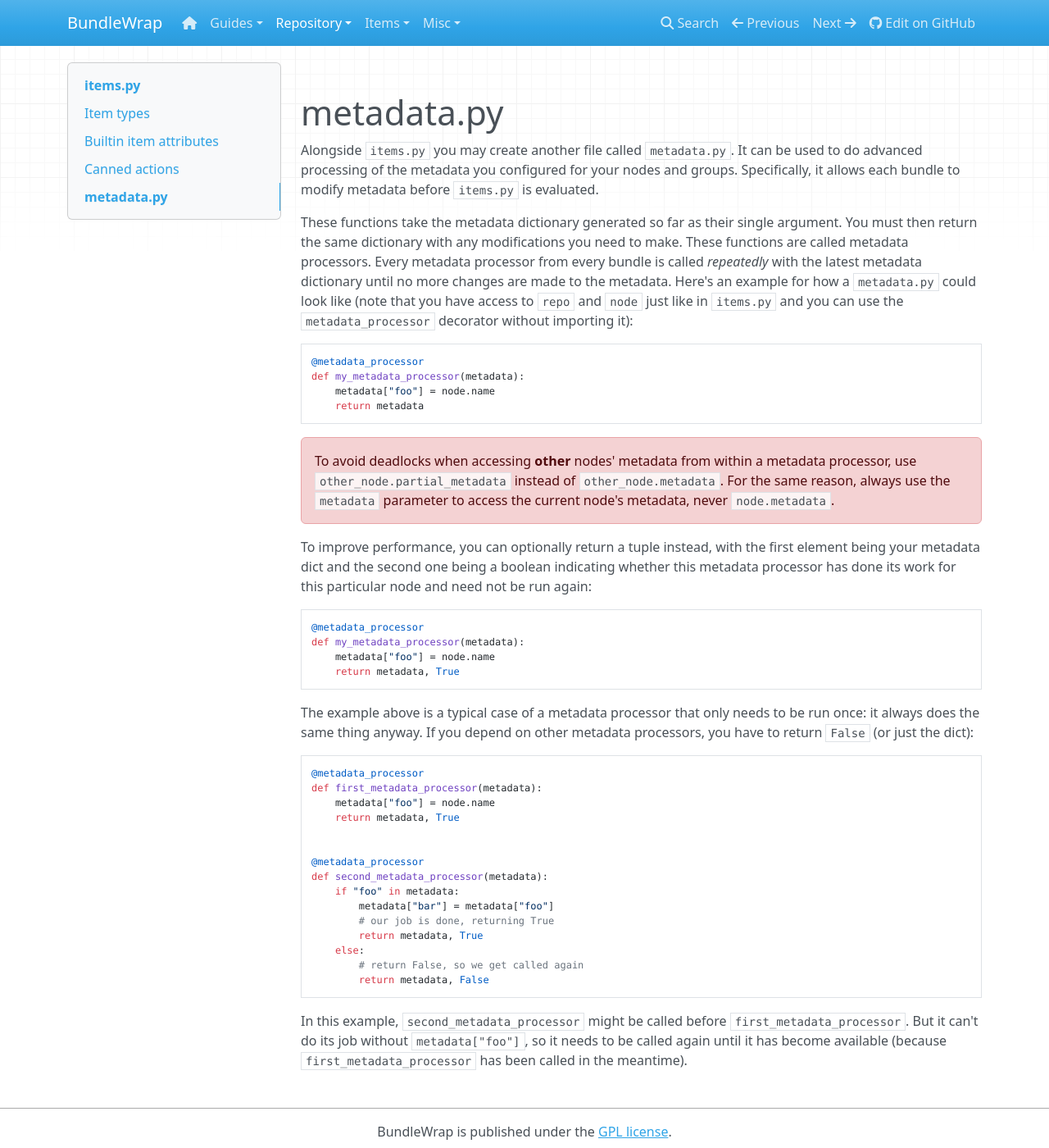
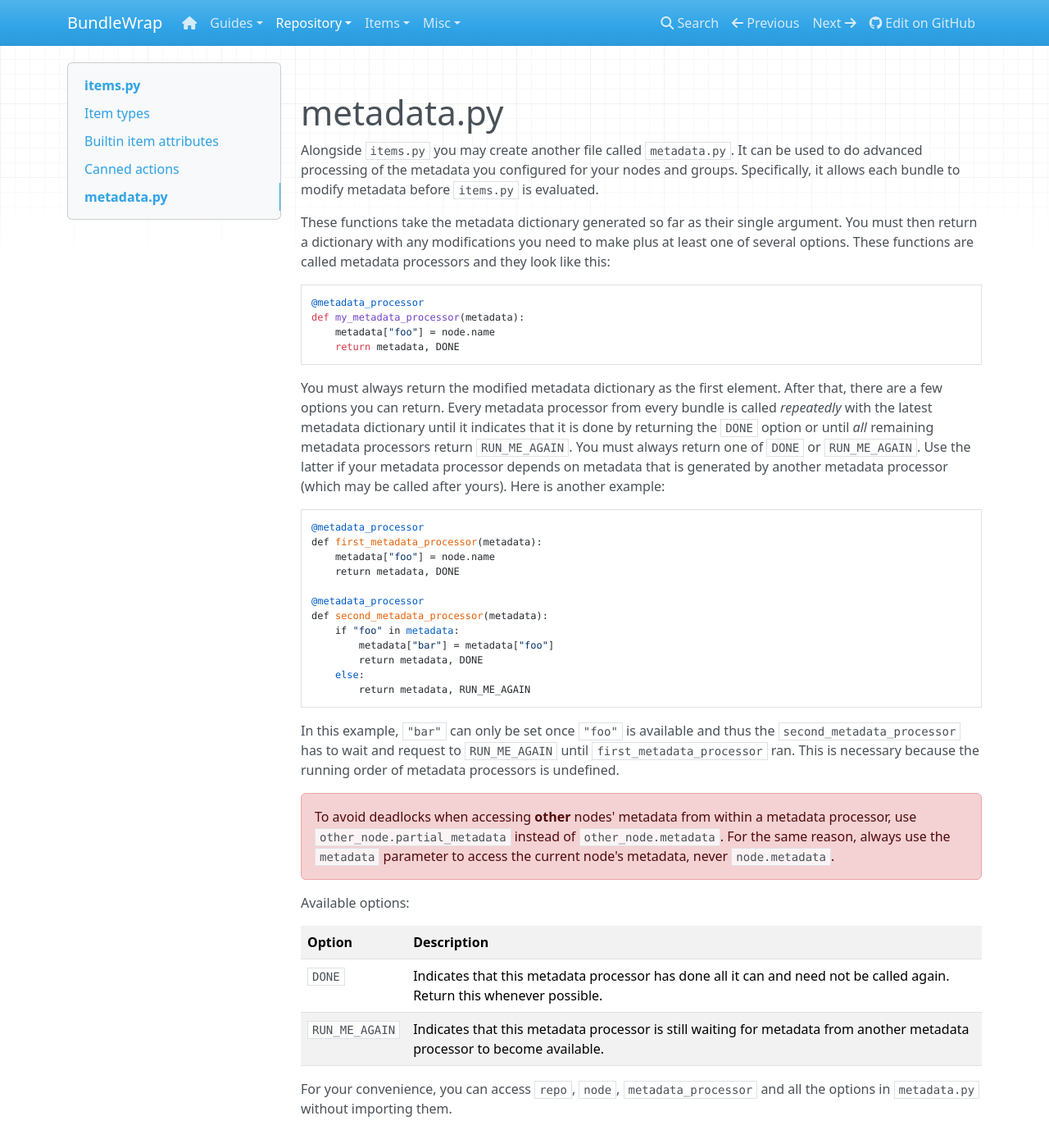
Before and after one commit to bundlewrap/bundlewrap, an MkDocs documentation site: the page built from docs/content/repo/bundles.md, in a window 1280 px wide and 1400 px high, scrolled down 6892 px. Shown: the whole window at 82% size. Built offline with MkDocs 1.6.1, drawn with Linux system fonts in a browser that asks for light colours; nearby versions of some CDN libraries; old or Windows-style settings are respelled for this version of MkDocs.

Commit message:
docs: DONE and RUN_ME_AGAIN in metadata.py

```diff
--- a/docs/content/repo/bundles.md
+++ b/docs/content/repo/bundles.md
@@ -276,38 +276,38 @@
 
 Alongside `items.py` you may create another file called `metadata.py`. It can be used to do advanced processing of the metadata you configured for your nodes and groups. Specifically, it allows each bundle to modify metadata before `items.py` is evaluated.
 
-These functions take the metadata dictionary generated so far as their single argument. You must then return the same dictionary with any modifications you need to make. These functions are called metadata processors. Every metadata processor from every bundle is called *repeatedly* with the latest metadata dictionary until no more changes are made to the metadata. Here's an example for how a `metadata.py` could look like (note that you have access to `repo` and `node` just like in `items.py` and you can use the `metadata_processor` decorator without importing it):
+These functions take the metadata dictionary generated so far as their single argument. You must then return a dictionary with any modifications you need to make plus at least one of several options. These functions are called metadata processors and they look like this:
 
 	@metadata_processor
 	def my_metadata_processor(metadata):
 	    metadata["foo"] = node.name
-	    return metadata
+	    return metadata, DONE
 
-<div class="alert alert-danger">To avoid deadlocks when accessing <strong>other</strong> nodes' metadata from within a metadata processor, use <code>other_node.partial_metadata</code> instead of <code>other_node.metadata</code>. For the same reason, always use the <code>metadata</code> parameter to access the current node's metadata, never <code>node.metadata</code>.</div>
-
-To improve performance, you can optionally return a tuple instead, with the first element being your metadata dict and the second one being a boolean indicating whether this metadata processor has done its work for this particular node and need not be run again:
-
-	@metadata_processor
-	def my_metadata_processor(metadata):
-	    metadata["foo"] = node.name
-	    return metadata, True
-
-The example above is a typical case of a metadata processor that only needs to be run once: it always does the same thing anyway. If you depend on other metadata processors, you have to return `False` (or just the dict):
+You must always return the modified metadata dictionary as the first element. After that, there are a few options you can return. Every metadata processor from every bundle is called *repeatedly* with the latest metadata dictionary until it indicates that it is done by returning the `DONE` option or until *all* remaining metadata processors return `RUN_ME_AGAIN`. You must always return one of `DONE` or `RUN_ME_AGAIN`. Use the latter if your metadata processor depends on metadata that is generated by another metadata processor (which may be called after yours). Here is another example:
 
 	@metadata_processor
 	def first_metadata_processor(metadata):
 	    metadata["foo"] = node.name
-	    return metadata, True
-
+	    return metadata, DONE
 
 	@metadata_processor
 	def second_metadata_processor(metadata):
 	    if "foo" in metadata:
 	        metadata["bar"] = metadata["foo"]
-	        # our job is done, returning True
-	        return metadata, True
+	        return metadata, DONE
 	    else:
-	        # return False, so we get called again
-	        return metadata, False
+	        return metadata, RUN_ME_AGAIN
 
-In this example, `second_metadata_processor` might be called before `first_metadata_processor`. But it can't do its job without `metadata["foo"]`, so it needs to be called again until it has become available (because `first_metadata_processor` has been called in the meantime).
+In this example, `"bar"` can only be set once `"foo"` is available and thus the `second_metadata_processor` has to wait and request to `RUN_ME_AGAIN` until `first_metadata_processor` ran. This is necessary because the running order of metadata processors is undefined.
+
+<div class="alert alert-danger">To avoid deadlocks when accessing <strong>other</strong> nodes' metadata from within a metadata processor, use <code>other_node.partial_metadata</code> instead of <code>other_node.metadata</code>. For the same reason, always use the <code>metadata</code> parameter to access the current node's metadata, never <code>node.metadata</code>.</div>
+
+Available options:
+
+<table>
+<tr><th>Option</th><th>Description</th></tr>
+<tr><td><code>DONE</code></td><td>Indicates that this metadata processor has done all it can and need not be called again. Return this whenever possible.</td></tr>
+<tr><td><code>RUN_ME_AGAIN</code></td><td>Indicates that this metadata processor is still waiting for metadata from another metadata processor to become available.</td></tr>
+</table>
+
+For your convenience, you can access `repo`, `node`, `metadata_processor` and all the options in `metadata.py` without importing them.
```
